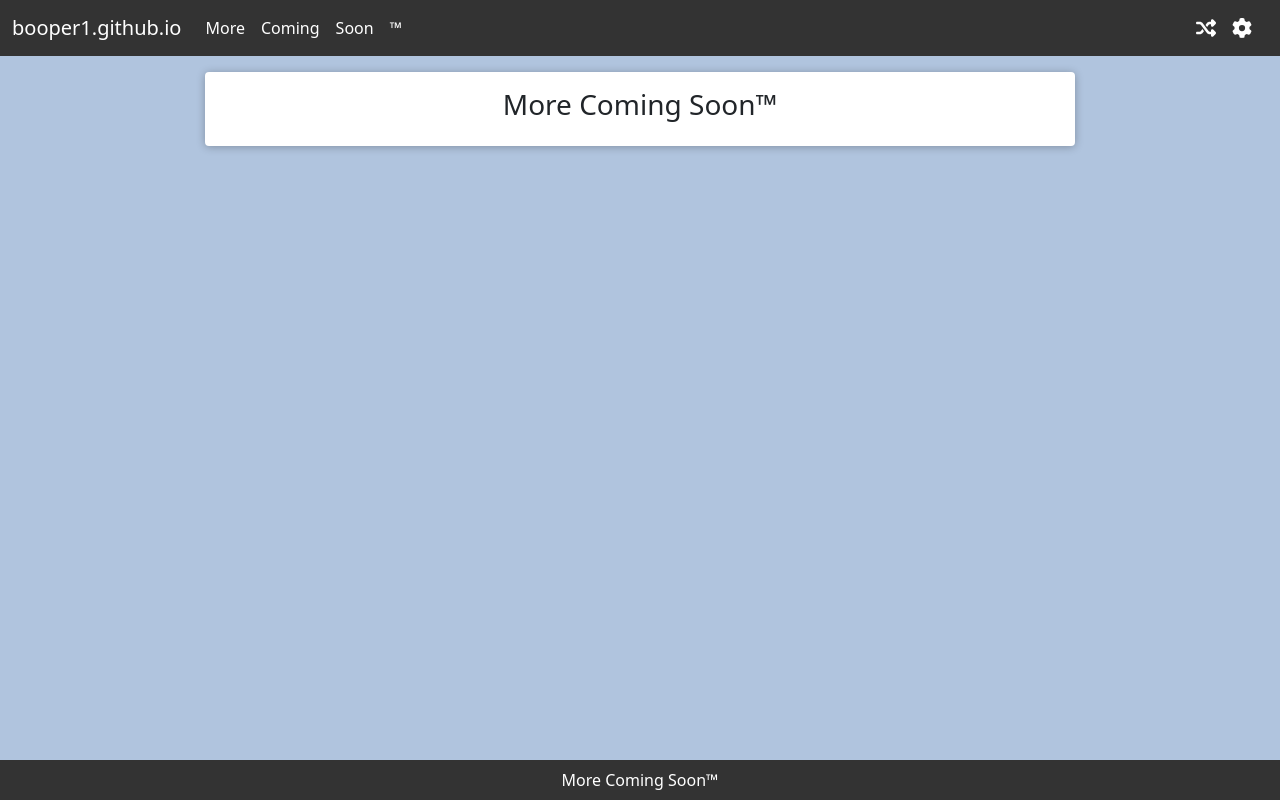
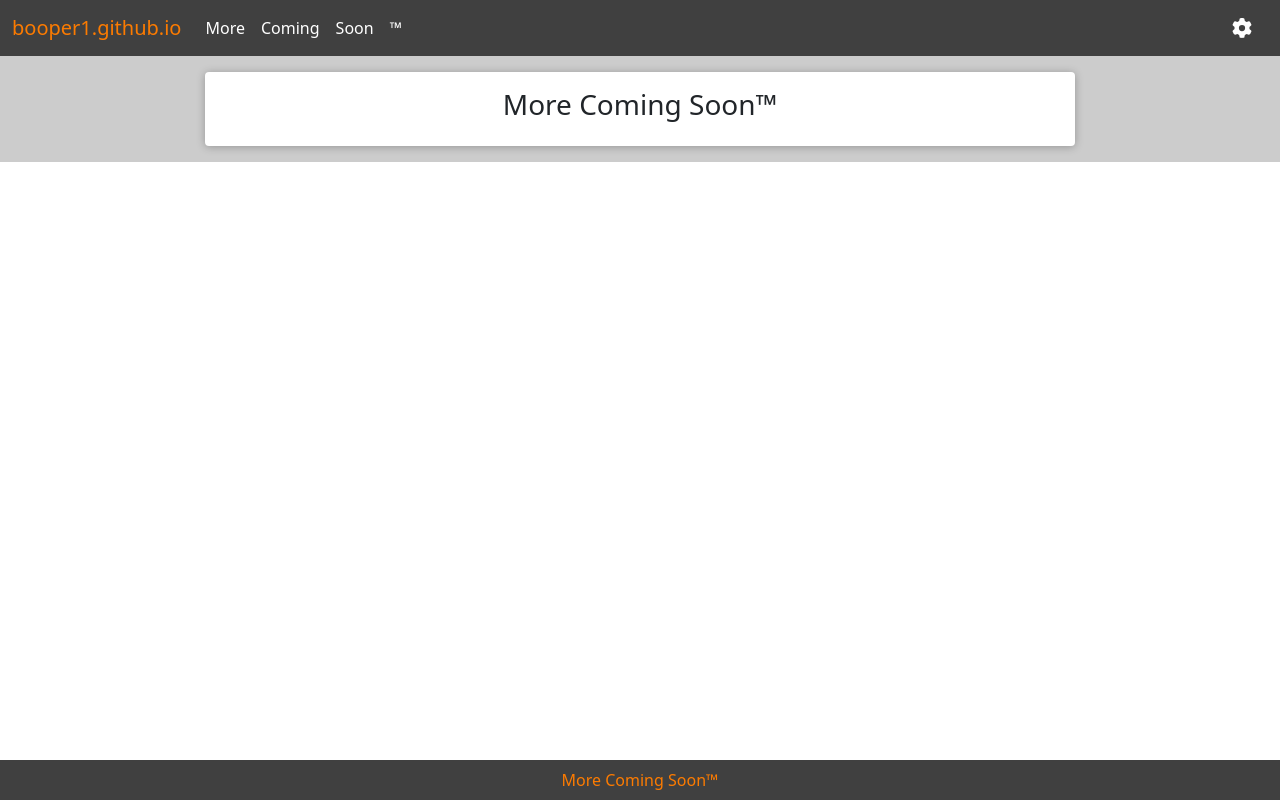
Before and after one commit to booper1/runningKeyTool, an Angular app: page / in a window 1280 px wide. Built offline with nearby package versions, Linux system fonts and the light colour scheme.

Commit message:
Added themes from my personal icons, and settings currently cycles them

```diff
--- a/src/app/app.component.html
+++ b/src/app/app.component.html
@@ -1,5 +1,8 @@
-<app-header></app-header>
-<app-content></app-content>
-<app-footer></app-footer>
+<body [ngStyle]="{'background-color': colorShuffle}">
+    <app-header [(color)]="colorShuffle"></app-header>
+    <app-content></app-content>
+    <app-footer></app-footer>
 
-<router-outlet></router-outlet>
+    <router-outlet></router-outlet>
+
+</body>
--- a/src/app/app.component.ts
+++ b/src/app/app.component.ts
@@ -1,16 +1,10 @@
-import { Component, OnInit } from '@angular/core';
+import { Component } from '@angular/core';
 
 @Component({
     selector: 'app-root',
     templateUrl: './app.component.html',
     styleUrls: ['./app.component.scss']
 })
-export class AppComponent implements OnInit {
-
-    constructor() {
-    }
-
-    ngOnInit(): void {
-    }
-
+export class AppComponent {
+    colorShuffle: string = "#CCC";
 }
--- a/src/app/content/content.component.html
+++ b/src/app/content/content.component.html
@@ -1,5 +1,5 @@
 <div class="row">
-    <div class="col-md-8 mx-auto main-content d-flex align-items-center justify-content-center">
+    <div class="col-8 mx-auto main-content container text-center p-3">
         <h3>
             More Coming Soon™
         </h3>
--- a/src/app/content/content.component.scss
+++ b/src/app/content/content.component.scss
@@ -3,6 +3,5 @@
     margin: 1em 0px;
     border-radius: 0.3rem;
     box-shadow: rgba(0, 0, 0, 0.27) 0px 1px 8px;
-    padding: 16px;
     border-radius: 4px;
 }
--- a/src/app/content/content.component.ts
+++ b/src/app/content/content.component.ts
@@ -1,16 +1,9 @@
-import { Component, OnInit } from '@angular/core';
+import { Component } from '@angular/core';
 
 @Component({
     selector: 'app-content',
     templateUrl: './content.component.html',
     styleUrls: ['./content.component.scss']
 })
-export class ContentComponent implements OnInit {
-
-    constructor() {
-    }
-
-    ngOnInit(): void {
-    }
-
+export class ContentComponent {
 }
--- a/src/app/footer/footer.component.html
+++ b/src/app/footer/footer.component.html
@@ -1,5 +1,5 @@
-<footer class="footer bg-chrome p-2 fixed-bottom">
-    <div class="container text-center text-white">
+<footer class="footer p-2 fixed-bottom" [ngClass]="getFooterClass()">
+    <div class="container text-center">
         More Coming Soon™
     </div>
 </footer>
--- a/src/app/footer/footer.component.ts
+++ b/src/app/footer/footer.component.ts
@@ -1,16 +1,13 @@
-import { Component, OnInit } from '@angular/core';
+import { Component } from '@angular/core';
+import { Global } from '../global';
 
 @Component({
     selector: 'app-footer',
     templateUrl: './footer.component.html',
     styleUrls: ['./footer.component.scss']
 })
-export class FooterComponent implements OnInit {
-
-    constructor() {
+export class FooterComponent {
+    getFooterClass(): string {
+        return Global.theme;
     }
-
-    ngOnInit(): void {
-    }
-
 }
--- a/src/app/global.ts
+++ b/src/app/global.ts
@@ -1,3 +1,4 @@
 export class Global {
     public static title: string = "booper1.github.io";
+    public static theme: string = "";
 }
--- a/src/app/header/header.component.html
+++ b/src/app/header/header.component.html
@@ -1,16 +1,15 @@
-<nav class="navbar navbar-expand-lg bg-chrome white-text" [ngStyle]="{'background-color': shuffleColor}">
+<nav class="navbar navbar-expand-md" [ngClass]="getHeaderClass()">
     <div class="container-fluid">
-        <span class="navbar-brand text-white mb-0 h1">{{ title }}</span>
+        <span class="navbar-brand mb-0 h1" [ngClass]="getHeaderClass()">{{ title }}</span>
         <button class="navbar-toggler" type="button" data-bs-toggle="collapse" data-bs-target="#navbarSupportedContent" aria-controls="navbarSupportedContent" aria-expanded="false" aria-label="Toggle navigation">
             <span class="navbar-toggler-icon"></span>
         </button>
         <div class="collapse navbar-collapse" id="navbarSupportedContent">
-            <ul class="navbar-nav me-auto mb-2 mb-lg-0">
+            <ul class="navbar-nav me-auto">
                 <li *ngFor="let item of navItems" class="nav-item">
                     <a class="nav-link active text-white" aria-current="page" href="{{ item.route }}">{{ item.title }}</a>
                 </li>
             </ul>
-            <fa-icon [icon]="['fas', 'shuffle']" class="navbar-brand text-white" (click)="onClickShuffle()"></fa-icon>
             <fa-icon [icon]="['fas', 'gear']" class="navbar-brand text-white" (click)="onClickSettings()"></fa-icon>
         </div>
     </div>
--- a/src/app/header/header.component.ts
+++ b/src/app/header/header.component.ts
@@ -1,4 +1,4 @@
-import { Component, OnInit } from '@angular/core';
+import { Component, EventEmitter, Input, OnInit, Output } from '@angular/core';
 import { Global } from '../global';
 
 @Component({
@@ -7,6 +7,8 @@ import { Global } from '../global';
     styleUrls: ['./header.component.scss']
 })
 export class HeaderComponent implements OnInit {
+    @Input() color!: string;
+    @Output() colorChange = new EventEmitter<string>();
 
     title = Global.title;
     navItems = [
@@ -15,19 +17,51 @@ export class HeaderComponent implements OnInit {
         { title: "Soon", route: "#" },
         { title: "™", route: "#" }
     ];
-    shuffleColor: string = "#333";
+    themes: Array<string> = [
+        "themeMonochrome",
+        "themeGeneric",
+        "themeAutumn",
+        "themeWinter",
+        "themeSpring",
+        "themeSummer"
+    ];
 
-    constructor() {
+    ngOnInit(): void {
+        let today = new Date();
+        let month = today.getMonth();
+        switch (month) {
+            case 11:
+            case 0:
+            case 1:
+                Global.theme = "themeWinter";
+                break;
+            case 2:
+            case 3:
+            case 4:
+                Global.theme = "themeSpring";
+                break;
+            case 5:
+            case 6:
+            case 7:
+                Global.theme = "themeSummer";
+                break;
+            case 8:
+            case 9:
+            case 10:
+                Global.theme = "themeAutumn";
+                break;
+
+            default:
+                Global.theme = this.themes[0];
+        }
     }
 
-    ngOnInit(): void {
+    getHeaderClass(): string {
+        return Global.theme;
     }
 
     onClickSettings(): void {
+        console.log(this.themes.indexOf(Global.theme));
+        Global.theme = this.themes[(this.themes.indexOf(Global.theme) + 1) % this.themes.length];
     }
-
-    onClickShuffle(): void {
-        this.shuffleColor = '#' + (Math.random() * 0xCCCCCC << 0).toString(16).padStart(6, '0');
-    }
-
 }
--- a/src/index.html
+++ b/src/index.html
@@ -7,7 +7,5 @@
     <meta name="viewport" content="width=device-width, initial-scale=1">
     <link rel="icon" type="image/x-icon" href="favicon.ico">
 </head>
-<body>
-    <app-root></app-root>
-</body>
+<app-root></app-root>
 </html>
--- a/src/styles.scss
+++ b/src/styles.scss
@@ -1,8 +1,33 @@
 body {
-    background-color: lightsteelblue !important;
-    overflow-x: hidden;
+    overflow-x: hidden !important;
 }
 
-.bg-chrome {
-    background-color: #333;
+.themeMonochrome {
+    background-color: #333333 !important;
+    color: #ffffff !important;
 }
+
+.themeGeneric {
+    background-color: #241235 !important;
+    color: #ea088b !important;
+}
+
+.themeAutumn {
+    background-color: #404040 !important;
+    color: #fc7b00 !important;
+}
+
+.themeSpring {
+    background-color: #075452 !important;
+    color: #f9e830 !important;
+}
+
+.themeSummer {
+    background-color: #3e4a74 !important;
+    color: #6b9e17 !important;
+}
+
+.themeWinter {
+    background-color: #151c36 !important;
+    color: #b5e5e7 !important;
+}
```
Also changed, not shown: 3 other files (tests, documents, lock files or other folders).
